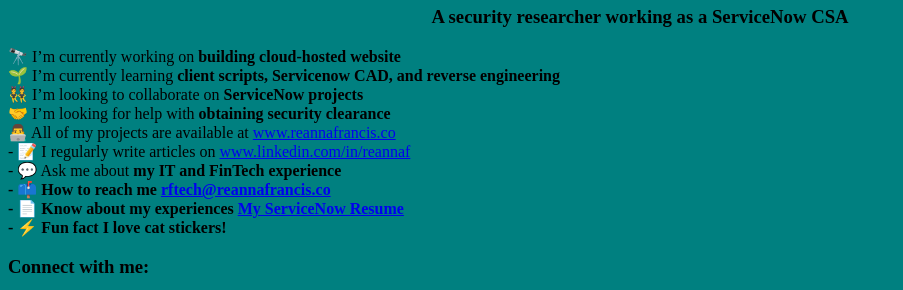
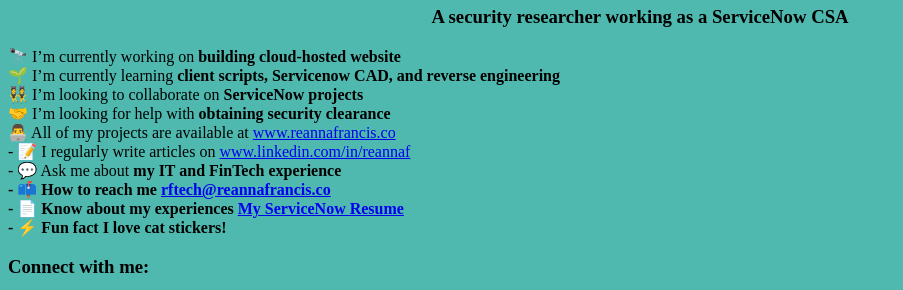
Before and after one commit to stitchfit/Reanna-Francis, a plain HTML site: page index.html in a window 1280 px wide. Shown: the part 132-422 px from the top of the page, without its empty margins (0-903 px from the left). Drawn offline with Linux system fonts and the light colour scheme.

Commit message:
lighten the teal

```diff
--- a/index.html
+++ b/index.html
@@ -7,7 +7,7 @@
 </head>
 <style>
     body{
-        background-color:teal;
+        background-color: #4fb9af;
     }
 </style>
 <body>
```
